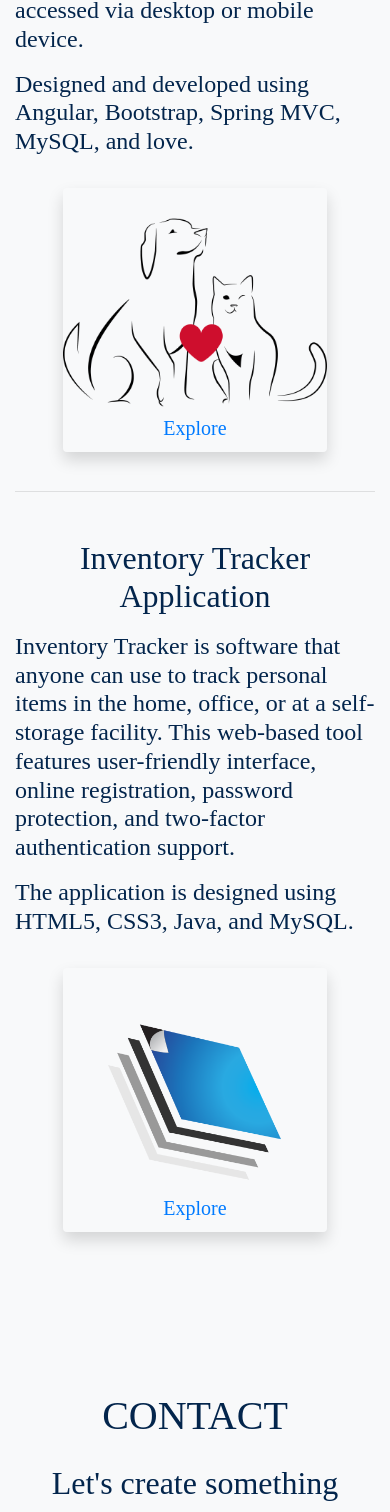
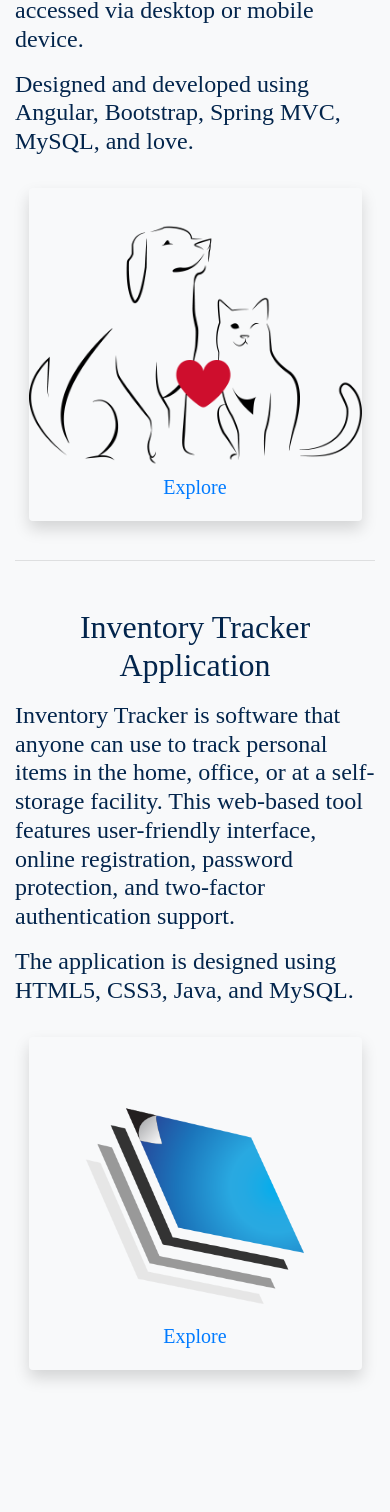
Before and after one commit to IvanOkh/Personal-portfolio, an Angular app: page / in a window 390 px wide. Shown: the part 2883-4395 px from the top of the page. Built offline with nearby package versions, Linux system fonts and the light colour scheme.

Commit message:
Fixed responsive

```diff
--- a/src/app/projects-section/projects-section.component.css
+++ b/src/app/projects-section/projects-section.component.css
@@ -123,6 +123,11 @@
   transition: all 0.2s;
   pointer-events: auto;
   cursor: pointer;
+  min-width: 333px;
+  max-height: 360px;
+
+  /* min-width: 80%;
+  min-height: 80%; */
 }
 
 #javaproject {
@@ -132,6 +137,8 @@
   background-position: center bottom;
   transition: all 0.2s;
   cursor: pointer;
+  min-width: 333px;
+  max-height: 360px;
 }
 
 .centered {
--- a/src/app/projects-section/projects-section.component.html
+++ b/src/app/projects-section/projects-section.component.html
@@ -46,7 +46,7 @@
           src="../../assets/cars-logo.png"
           alt="CARS logo"
           id="angularproject"
-          class="img-fluid w-75 h-100 shadow rounded"
+          class="img-fluid w-75 shadow rounded"
         />
 
         <h5 id="bodytext" class="centered rounded p-1">
```
